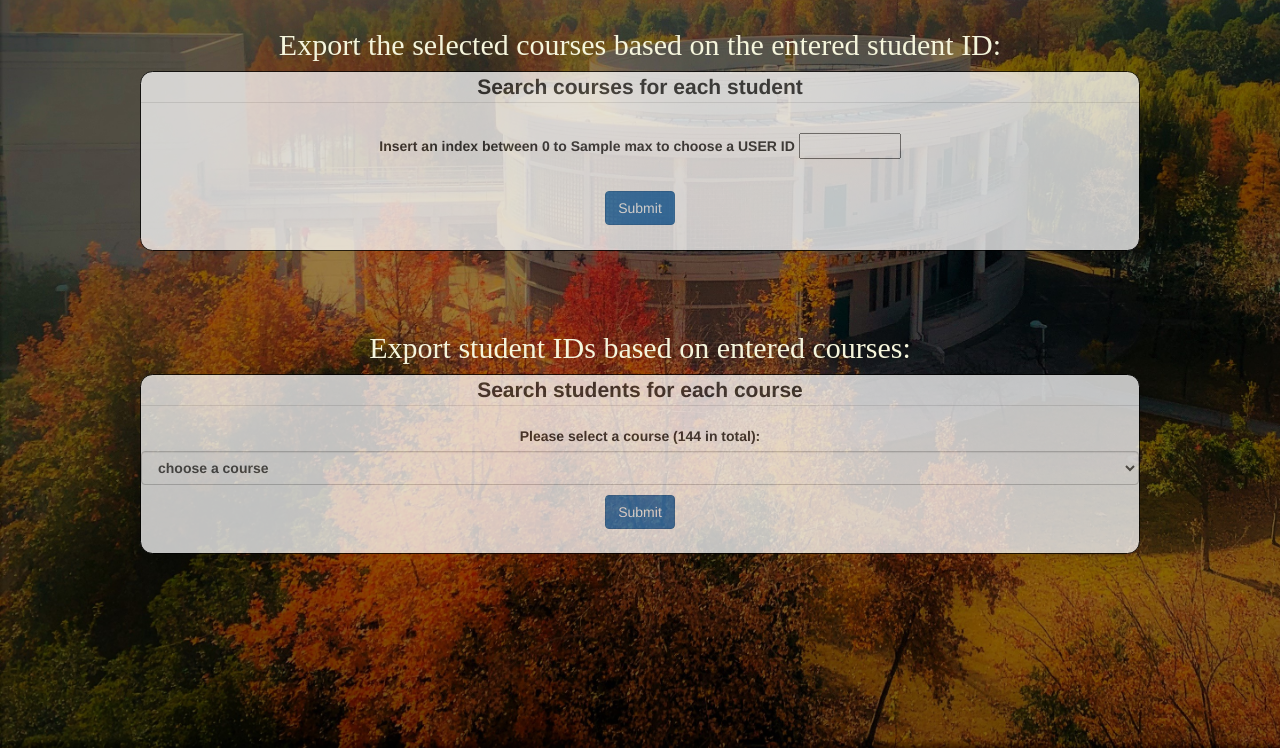
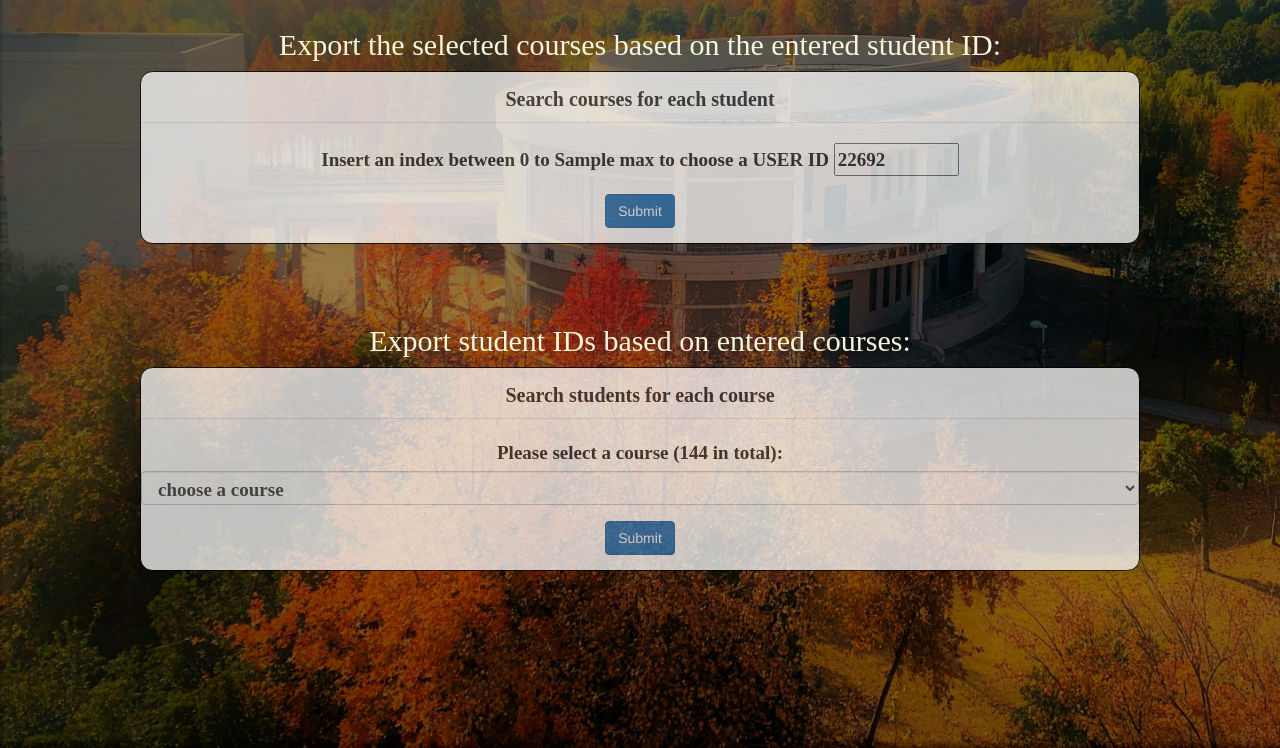
Before and after one commit to CAPCOMIN/UprrWebApp, a Flask app: template templates/search.html in a window 1280 px wide. Shown: the part 52-800 px from the top of the page. Run offline with Flask 2, Linux system fonts and the light colour scheme; the template is opened without the code that fills it: most values are stand-ins (such as "Sample title", 1, 10 or a date in 2020); parts of the project's set-up code (start-up, migrations or seed data) failed here and were passed over; some libraries are stand-ins or nearby versions.

Commit message:
边距调整

```diff
--- a/server.py
+++ b/server.py
@@ -11,7 +11,7 @@ sys.path.append(PROJECT_PATH)
 from flask import Flask, render_template, request
 from Recommendation_Generator.generator import recommendationGenerator
 
-VERSION = "1.1.1 Beta"
+VERSION = "1.1.2 Beta"
 
 features, data = recommendationGenerator.load_data(recommendationGenerator, datapath=DATA_PATH)
 users = data['userID'].unique()
@@ -70,8 +70,8 @@ def search():
 
 
 # SearchResultPage
-@app.route("/searchResult", methods=["GET", "POST"])
-def searchResult():
+@app.route("/searchresult", methods=["GET", "POST"])
+def searchresult():
     if request.method == "POST":
 
         # Collecting the form responses
@@ -83,7 +83,7 @@ def searchResult():
             data = pd.read_csv(DATA_PATH, usecols=['courseID', 'userID'])
             studentSearchResult = data[data['courseID'] == course]
             print(studentSearchResult)
-            return render_template("searchResult.html", ID=course, rec_list=studentSearchResult['userID'].to_list())
+            return render_template("searchresult.html", ID=course, rec_list=studentSearchResult['userID'].to_list())
 
         else:
 
@@ -100,7 +100,7 @@ def searchResult():
             courseSearchResult = data[data['userID'] == user]
             # searchResult = searchResult.columns.drop('userID')
             print(courseSearchResult)
-            return render_template("searchResult.html", ID=user, rec_list=courseSearchResult['courseID'].to_list())
+            return render_template("searchresult.html", ID=user, rec_list=courseSearchResult['courseID'].to_list())
 
     else:
         return "Sorry, there was an error in searchResult."
--- a/templates/search.html
+++ b/templates/search.html
@@ -118,8 +118,16 @@
 
             #div3 {
                 font-family: "Times New Roman";
-                color: beige;
+                /* color: beige; */
+				font-size: 19px;
             }
+
+			#div4 {
+				font-family: "Titillium Web";
+				/* color: slategray; */
+				font-size: 20px;
+				line-height: calc(45px);
+			}
 
             #divbar {
                 font-family: "Titillium Web";
@@ -142,9 +150,13 @@
 				position: fixed;
 			}
 
+			#div7 {
+				margin-top: calc(6px);
+			}
+
             #run {
                 width: 1000px;
-                height: 180px;
+                height: inherit;
                 margin: 0 auto;
                 background-color: #ffffff;
                 /* background: #06c; */
@@ -156,11 +168,13 @@
 
 				opacity: 0.75;
 				filter: alpha(opacity=75);
+				padding-top: calc(5px);
+				padding-bottom: calc(5px);
 			}
 
 			#runs {
 				width: 1000px;
-				height: 180px;
+				height: inherit;
 				margin: 0 auto;
 				background-color: #ffffff;
 				/* background: #06c; */
@@ -172,6 +186,8 @@
 
 				opacity: 0.75;
                 filter: alpha(opacity=75);
+				padding-top: calc(5px);
+				padding-bottom: calc(5px);
             }
 
 			#box{
@@ -235,19 +251,16 @@
 			Export the selected courses based on the entered student ID:
 		</h2>
 
-		<form method="post" action="/searchResult" id="run">
+		<form method="post" action="/searchresult" id="run">
 			<fieldset>
 				<legend id="div4">Search courses for each student</legend>
+				<p id="div3">
+					<label>Insert an index between 0 to {{ max }} to choose a USER ID</label>
+					<input type="number" name="index" value="22692" min="0" max="7320653" required>
+				</p>
 				<p>
 
-				</p>
-				<p id="div4">
-					<label>Insert an index between 0 to {{ max }} to choose a USER ID</label>
-					<input type="number" name="index" value="Integer here" min="0" max="7320653" required>
-				</p>
-				<br>
-				<p>
-					<input type="submit" name="submit" class="btn btn-primary" value="Submit" />
+					<input type="submit" name="submit" class="btn btn-primary" value="Submit" id="div7" />
 				</p>
 			</fieldset>
 		</form>
@@ -261,13 +274,13 @@
 			Export student IDs based on entered courses:
 		</h2>
 
-		<form method="post" action="/searchResult" id="runs">
+		<form method="post" action="/searchresult" id="runs">
 			<fieldset>
 				<legend id="div4">Search students for each course</legend>
-				<p id="div4">
+				<p id="div3">
 					<label>Please select a course (144 in total):</label>
 					<!--<input type="number" name="index" value="Integer here" min="0" max="7320653" required>-->
-					<select class="form-control" name="manufacturer" id="manufacturer">
+					<select class="form-control" name="manufacturer" id="div3">
 						<option selected="selected">choose a course</option>
 						<option>AdelaideX/humbio101x/_</option>
 						<option>RiceX/BIOC372_2x/_</option>
@@ -417,7 +430,7 @@
 					</select>
 				</p>
 				<p>
-					<input type="submit" name="submit" class="btn btn-primary" value="Submit" />
+					<input type="submit" name="submit" class="btn btn-primary" value="Submit" id="div7" />
 				</p>
 			</fieldset>
 		</form>
```
Also changed, not shown: configs.py (+4 -4 lines), templates/index.html (+20 -12 lines), templates/searchportrait.html (+21 -7 lines).
